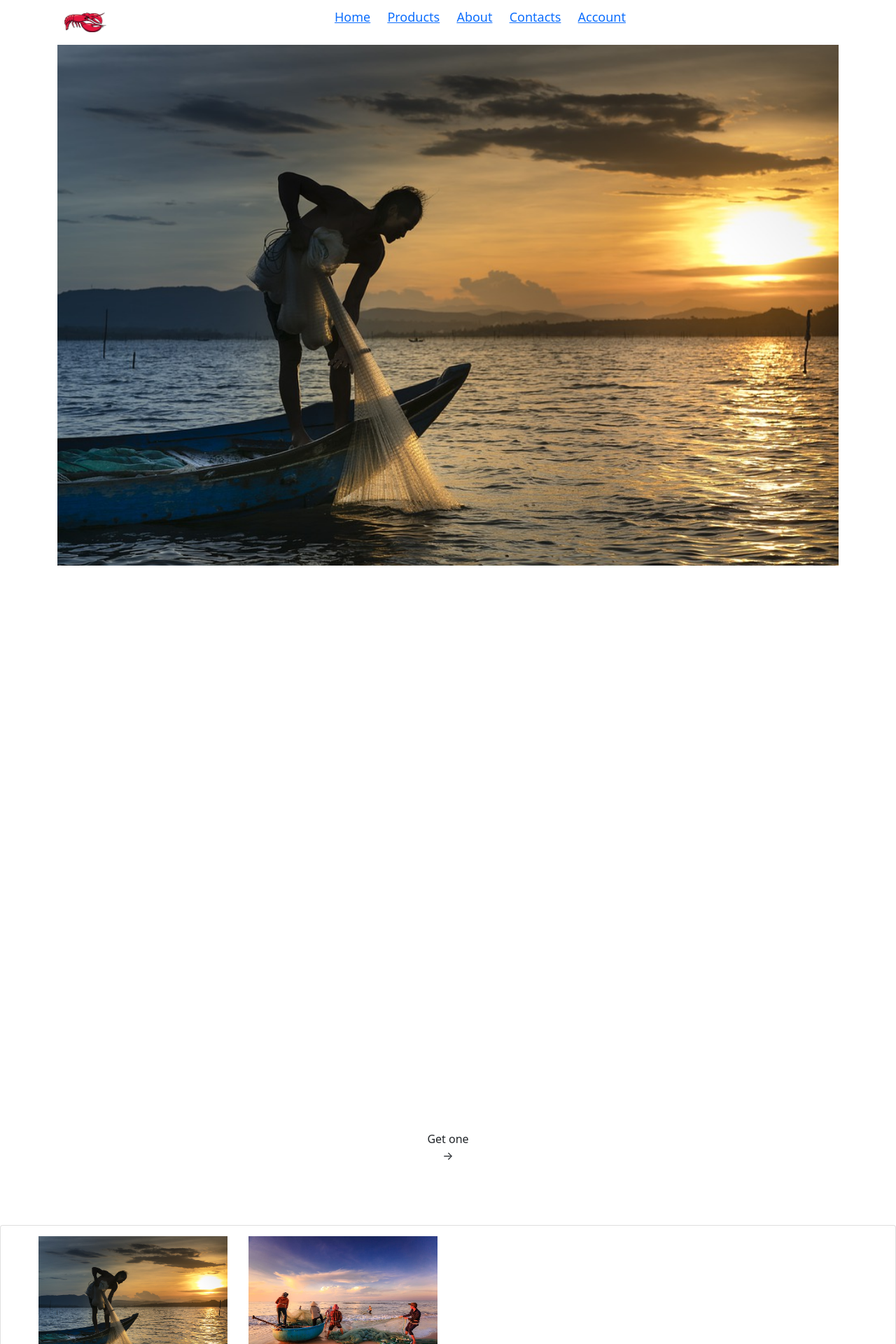
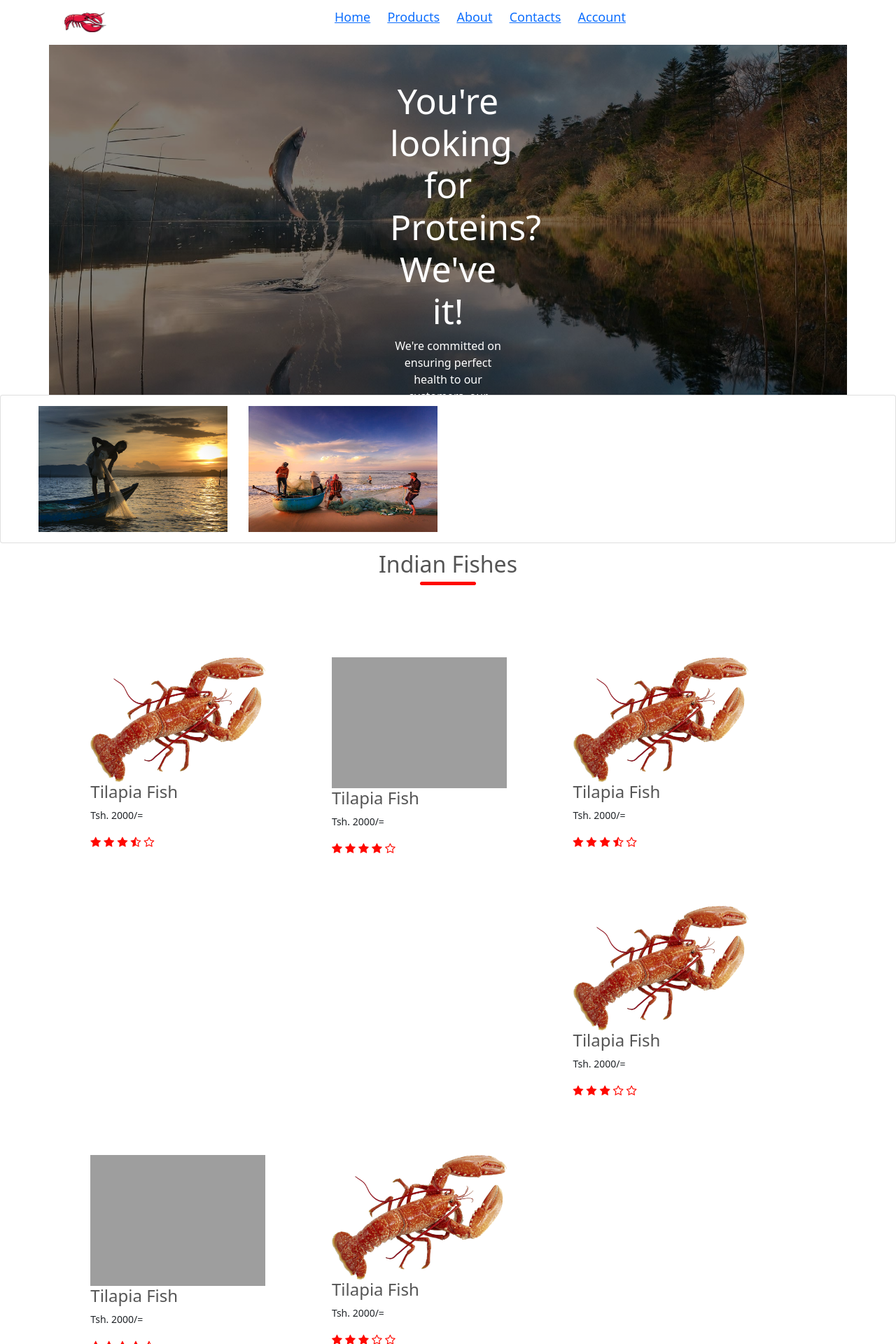
Before and after one commit to Is-haka/fish_web, a PHP site: page / in a window 1280 px wide. Shown: the top 1920 px of the page at 70% size. Run offline with PHP 8.4, Linux system fonts and the light colour scheme; grey boxes are pictures that could not be loaded.

Commit message:
Update index.php
removing a corousel part

```diff
--- a/index.php
+++ b/index.php
@@ -28,29 +28,7 @@
         </nav>
     </div>
 
-
-
-    <div id="carouselExampleSlidesOnly" class="carousel slide" data-bs-ride="carousel">
-  <div class="carousel-inner">
-    <div class="carousel-item active">
-      <img src="fish/8.jpg" class="d-block w-100 h-10" alt="...">
-    </div>
-    <div class="carousel-item">
-      <img src="fish/2.png" class="d-block w-100 h-10" alt="...">
-    </div>
-    <div class="carousel-item">
-      <img src="fish/5.png" class="d-block w-100 h-10" alt="...">
-    </div>
-    <div class="carousel-item">
-      <img src="fish/7.png" class="d-block w-100 h-10" alt="...">
-    </div>
-  </div>
-</div>
-
-
-
-
-    <div class="">
+    <div class="row">
         <div class="col-2">
             <h1>You're looking for Proteins? <br>We've it!</h1>
             <p>We're committed on ensuring perfect health to our customers, our products
```
